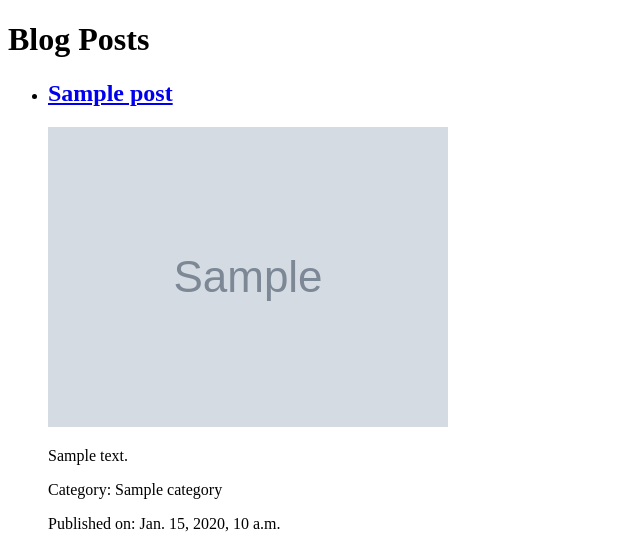
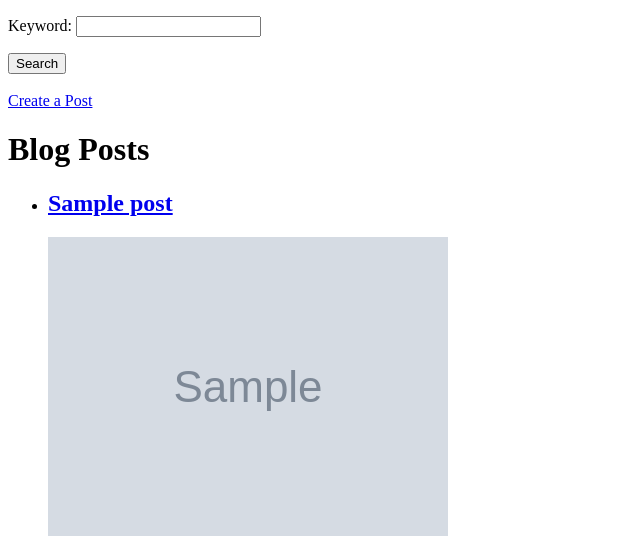
Before and after one commit to fbw-p23-e05/live, a Django app: page /blog/ in a window 1280 px wide. Shown: the top 536 px of the page, without its empty margins (0-640 px from the left). Run offline with Django 5.2, Linux system fonts and the light colour scheme; tables that the repository leaves empty hold one stand-in row (values such as "Sample post"); grey boxes marked "Sample" are stand-in pictures.

Commit message:
add lesson

```diff
--- /dev/null
+++ b/frameworks-django/final_project/blog/forms.py
@@ -0,0 +1,12 @@
+
+from django import forms
+from .models import Post
+
+class SearchForm(forms.Form):
+    keyword = forms.CharField()
+
+
+class PostForm(forms.ModelForm):
+    class Meta:
+        model = Post
+        fields = ['title', 'content', 'category', 'image']
--- a/frameworks-django/final_project/blog/urls.py
+++ b/frameworks-django/final_project/blog/urls.py
@@ -7,4 +7,5 @@ urlpatterns = [
     path('', views.post_list, name='post_list'),
     path('post_detail/<int:post_id>/', views.post_detail, name='post_detail'),
     path('search/', views.post_search, name='post_search'),
+    path('create/', views.post_create, name='post_create'),
 ]
--- a/frameworks-django/final_project/blog/views.py
+++ b/frameworks-django/final_project/blog/views.py
@@ -1,12 +1,41 @@
-from django.shortcuts import render
+from django.shortcuts import render, redirect
 from .models import Post
 
 from django.db.models import Q
+
+from .forms import SearchForm, PostForm
+
 # Create your views here.
+
+# def post_list(request):
+#     posts = Post.objects.all().order_by('-created_at')
+#     return render(request, 'blog/post_list.html', {'posts': posts})
+
+
 
 def post_list(request):
     posts = Post.objects.all().order_by('-created_at')
-    return render(request, 'blog/post_list.html', {'posts': posts})
+
+    form = SearchForm()
+    key = request.GET.get('keyword')
+
+    if key:
+        posts = posts.filter(Q(content__icontains = key) | Q(title__icontains = key))
+
+    return render(request, 'blog/post_list.html', {'posts': posts, 'form': form})
+
+
+
+def post_create(request):
+    if request.method == 'POST':
+        form = PostForm(request.POST, request.FILES)
+
+        if form.is_valid():
+            form.save()
+            return redirect('blog:post_list')  # Redirect to post list page after successful form submission
+    else:
+        form = PostForm()
+    return render(request, 'blog/post_create.html', {'form': form})
 
 
 
@@ -16,19 +45,36 @@ def post_detail(request, post_id):
 
 
 
+# def post_search(request):
+
+#     content_q = request.GET.get('content_q')
+#     # title_q = request.GET.get('title_q')
+
+#     posts = Post.objects.all()
+
+#     if content_q:
+#         # posts = posts.filter(content__icontains = content_q)
+
+#         posts = posts.filter(Q(content__icontains = content_q) | Q(title__icontains = content_q))
+
+#     # if title_q:
+#     #     posts = posts.filter(title__icontains = title_q)
+
+#     return render(request, 'blog/post_search.html', {'posts': posts})
+
+
+
 def post_search(request):
 
     content_q = request.GET.get('content_q')
-    # title_q = request.GET.get('title_q')
+    title_q = request.GET.get('title_q')
 
     posts = Post.objects.all()
 
     if content_q:
-        # posts = posts.filter(content__icontains = content_q)
-
         posts = posts.filter(Q(content__icontains = content_q) | Q(title__icontains = content_q))
 
-    # if title_q:
-    #     posts = posts.filter(title__icontains = title_q)
+    if title_q:
+        posts = posts.filter(title__icontains = title_q)
 
     return render(request, 'blog/post_search.html', {'posts': posts})
--- a/frameworks-django/final_project/templates/blog/post_list.html
+++ b/frameworks-django/final_project/templates/blog/post_list.html
@@ -7,6 +7,20 @@
     <title>Blog Post List</title>
 </head>
 <body>
+
+
+    <form method="get" action="{% url 'blog:post_list' %}">
+        <!-- {% csrf_token %} -->
+        {{ form.as_p }}
+
+        <button type="submit">Search</button>
+    </form>
+
+<br>
+
+<a href="{% url 'blog:post_create' %}">Create a Post</a>
+
+
     <h1>Blog Posts</h1>
     <ul>
         {% for post in posts %}
```
Also changed, not shown: frameworks-django/final_project/templates/blog/post_create.html (added, +18 -0 lines), frameworks-django/final_project/templates/blog/post_search.html (+5 -2 lines), frameworks-django/final_project/media/post_images/4.jpg (added), frameworks-django/final_project/media/post_images/4_lbUVHSc.jpg (added).
